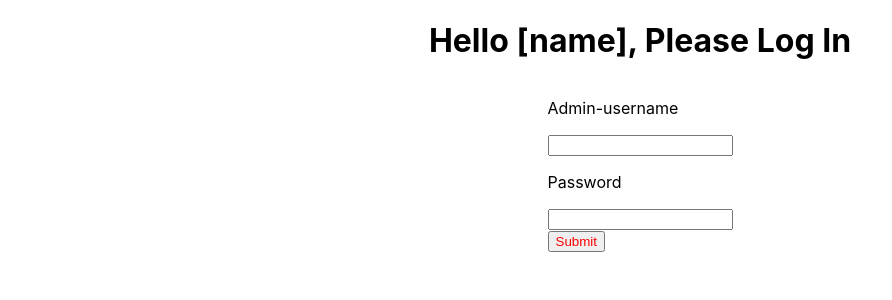
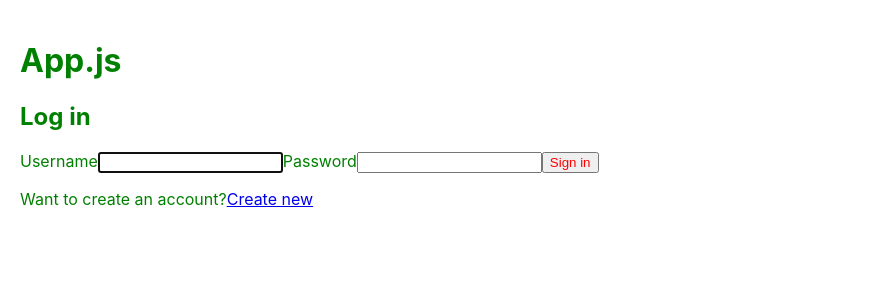
Before and after one commit to 303dog/showcase_1, a React (Create React App) app: page / in a window 1280 px wide. Shown: the top 300 px of the page, without its empty margins (0-892 px from the left). Built offline with nearby package versions, Linux system fonts and the light colour scheme.

Commit message:
add login comp

```diff
--- a/package.json
+++ b/package.json
@@ -7,6 +7,7 @@
     "@testing-library/react": "^12.1.4",
     "@testing-library/user-event": "^13.5.0",
     "axios": "^0.26.1",
+    "bootstrap": "^5.1.3",
     "react": "^17.0.2",
     "react-dom": "^17.0.2",
     "react-router-dom": "^6.2.2",
--- a/src/App.css
+++ b/src/App.css
@@ -1,6 +1,6 @@
 .wrapper {
   padding: 20px;
-  color: red;
+  color: green;
 }
 
 .App-header {
--- a/src/App.js
+++ b/src/App.js
@@ -1,5 +1,5 @@
-import React, { useState } from 'react';
-import { BrowserRouter, Route, Routes } from 'react-router-dom';
+
+
 import './App.css';
 import Dashboard from './Components/Dasboard';
 import Login from './Components/Login';
@@ -7,33 +7,12 @@
 import Upload from './Components/Upload';
 
 function App() {
-  const [token, setToken] = useState();
 
-  if(!token) {
-    return <Login setToken={setToken} />
-  }
   return (
-    <div className="wrapper">
-      <h1>Application</h1>
-      <header className="App-header">
-      <BrowserRouter>
-        <Routes>
-          <Route path='/login'>
-            <Login/>
-          </Route>
-          <Route path='/dashboard'>
-            <Dashboard/>
-          </Route>
-          <Route path='/preferences'>
-            <Preferences/>
-          </Route>
-          <Route path='/upload'>
-            <Upload/>
-          </Route>
-        </Routes>
-      </BrowserRouter>
-      </header>
-    </div>
+    <main className="wrapper">
+      <h1>App.js</h1>
+      <Login/>
+    </main>
   );
 }
 
--- a/src/Components/Login.js
+++ b/src/Components/Login.js
@@ -1,23 +1,80 @@
-import React from 'react';
-import './Login.css'
+import { useRef, useEffect, useState } from 'react';
+import './Login.css';
 
-export default function Login() {
+const Login = () => {
+    const userRef = useRef();
+    const errRef = useRef();
+
+    const [user, setUser] = useState('');
+    const [pwd, setPwd] = useState('');
+    const [errMsg, setErrMsg] = useState('');
+    const [success, setSuccess] = useState(false);
+
+    useEffect(() => {
+        userRef.current.focus();
+    }, [])
+
+    useEffect(() => {
+        setErrMsg('');
+    }, [user, pwd])
+
+    const handleSubmit = async (e) => {
+        e.preventDefault();
+        console.log(user, pwd);
+        setUser('');
+        setPwd('');
+        setSuccess(true);
+    }
+
   return(
-    <div className="login-wrapper">
-    <h1>Hello [name], Please Log In</h1>
-    <form>
-      <label>
-        <p>Admin-username</p>
-        <input type="text" />
-      </label>
-      <label>
-        <p>Password</p>
-        <input type="password" />
-      </label>
-      <div>
-        <button type="submit">Submit</button>
-      </div>
-    </form>
-    </div>
+      <>
+        {success ? (
+            <section>
+                <h1> You are logged in!</h1>
+                <br />
+                <p>
+                    <a href='#'>Go Home</a>
+                </p>
+            </section>
+        ) : (
+
+    <section>
+        <p ref={errRef} className={errMsg ? 'errmsg' :
+        "offscreen"} aria-live='assertive'>{errMsg}</p>
+        <h1>Log in</h1>
+        <form onSubmit={handleSubmit}>
+            <label htmlFor='username'>Username</label>
+            <input
+                type='text'
+                id='username'
+                ref={userRef}
+                autoComplete='off'
+                onChange={(e) => setUser(e.target.value)}
+                value={user}
+                required
+                />
+            <label htmlFor='password'>Password</label>
+            <input
+                type='password'
+                id='password'
+                onChange={(e) => setPwd(e.target.value)}
+                value={pwd}
+                required
+                />
+                <button>Sign in</button>
+        </form>
+        <p>
+            Want to create an account?
+            <span className='line'>
+                {/*put router link here*/}
+                <a href='#'>Create new</a>
+            </span>
+        </p>
+    </section>
+        )}
+        </>
+
   )
 }
+
+export default Login
```
Also changed, not shown: 1 other file (tests, documents, lock files or other folders).
